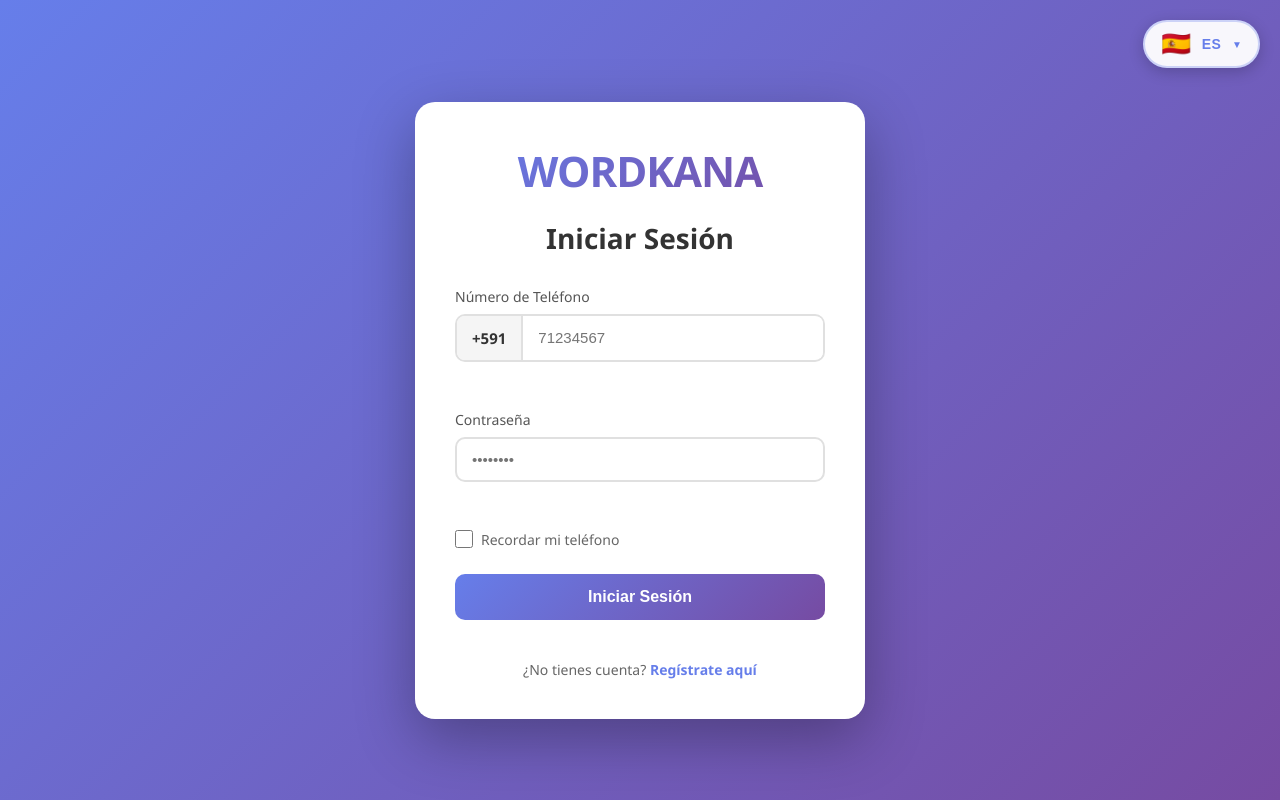
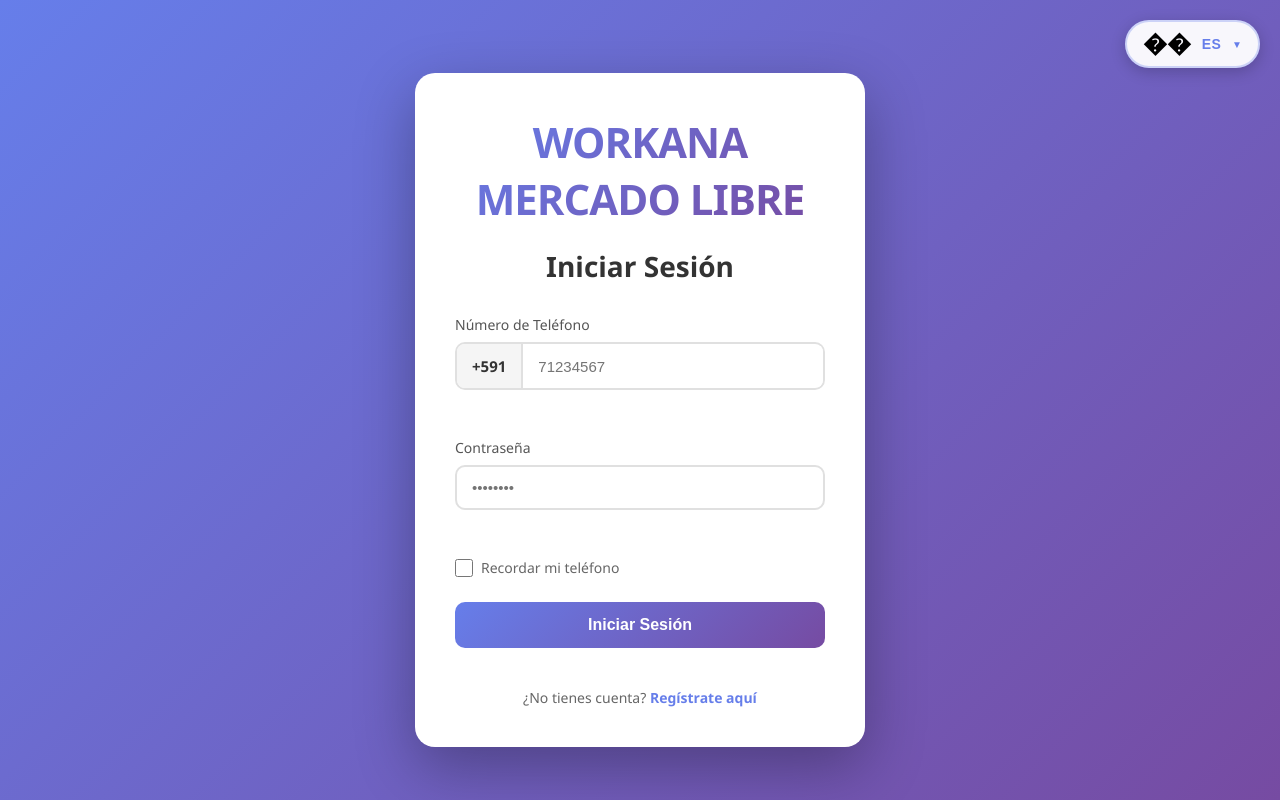
Before and after one commit to maxtorrezp23/wordkana-vip, a website: page login.html in a window 1280 px wide. Drawn offline with Linux system fonts and the light colour scheme.

Commit message:
Feat: Rebrand a Workana Mercado Libre y bandera de Bolivia

```diff
--- a/login.html
+++ b/login.html
@@ -3,7 +3,7 @@
 <head>
     <meta charset="UTF-8">
     <meta name="viewport" content="width=device-width, initial-scale=1.0">
-    <title>Login - Wordkana</title>
+    <title>Login - Workana Mercado Libre</title>
     <link rel="stylesheet" href="style.css">
     <script src="api.js"></script>
     <script src="translations.js"></script>
@@ -12,13 +12,13 @@
     <!-- Selector de Idiomas -->
     <div class="language-selector">
         <button class="lang-toggle" id="langToggle">
-            <span class="current-flag" id="currentFlag">🇪🇸</span>
+            <span class="current-flag" id="currentFlag">��</span>
             <span class="current-lang" id="currentLang">ES</span>
             <span class="arrow">▼</span>
         </button>
         <div class="lang-dropdown" id="langDropdown">
             <button class="lang-option" data-lang="es" title="Español">
-                <span class="flag">🇪🇸</span>
+                <span class="flag">��</span>
                 <span class="lang-name">Español</span>
             </button>
             <button class="lang-option" data-lang="en" title="English">
@@ -46,7 +46,7 @@
 
     <div class="container">
         <div class="login-box">
-            <h1 class="app-title">Wordkana</h1>
+            <h1 class="app-title">Workana Mercado Libre</h1>
             <h2 id="formTitle" data-translate="loginTitle">Iniciar Sesión</h2>
 
             <!-- Formulario de Login -->
--- a/translations.js
+++ b/translations.js
@@ -663,7 +663,7 @@
 
 // Mapa de banderas e idiomas
 const languageData = {
-    es: { flag: '🇪🇸', code: 'ES', name: 'Español' },
+    es: { flag: '��', code: 'ES', name: 'Español' },
     en: { flag: '🇺🇸', code: 'EN', name: 'English' },
     zh: { flag: '🇨🇳', code: '中文', name: '中文' },
     pt: { flag: '🇧🇷', code: 'PT', name: 'Português' },
```
Also changed, not shown: admin.html (+1 -1 lines), tienda.html (+3 -3 lines).
